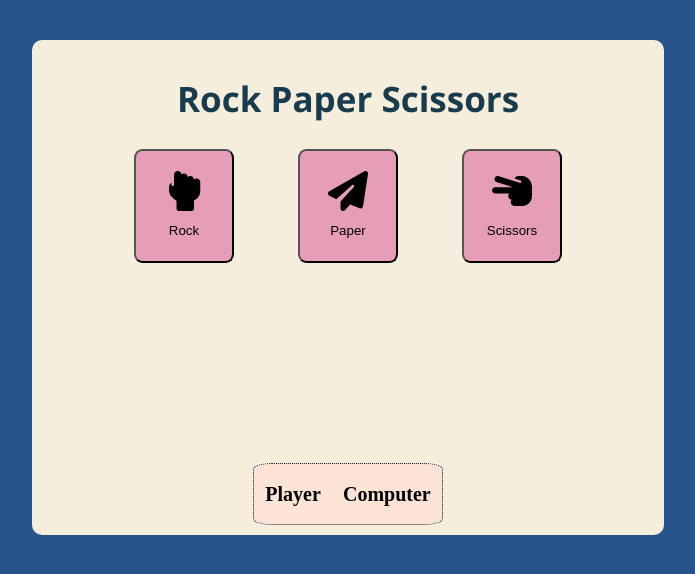
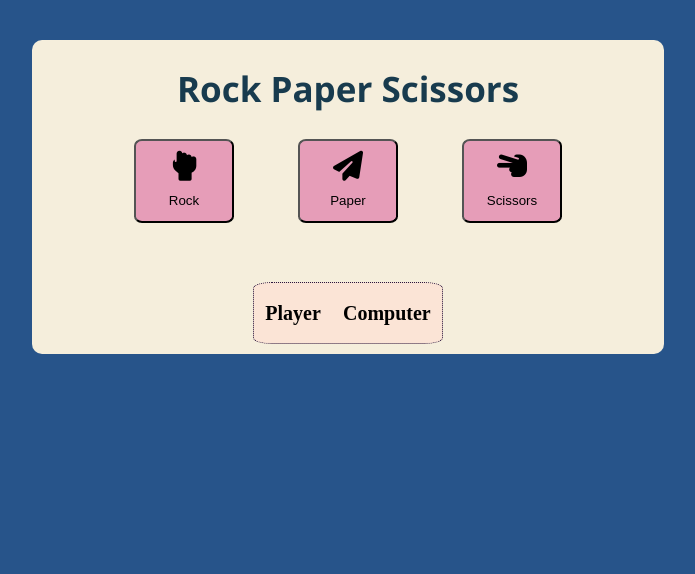
Before and after one commit to mungaig/Rock-Paper-Scissors, a plain HTML site: page index.html in a window 1280 px wide. Shown: the whole page, without its empty margins (292-987 px from the left). Drawn offline with Linux system fonts and the light colour scheme.

Commit message:
Change dimensions of game components

```diff
--- a/styles.css
+++ b/styles.css
@@ -20,7 +20,7 @@ body {
 }
 
 h1{
-    padding-top: 10px;
+    /* padding-top: 10px; */
     color: #183B4E;
     font-family:'Segoe UI', Tahoma, Geneva, Verdana, sans-serif;
     font-size: 35px;
@@ -33,13 +33,13 @@ p{
 button{
     width: 100px;
     margin: 0 30px;
-    padding: 20px;
+    padding: 10px;
     background-color: #E69DB8;
     border-radius: 8%;
 }
 
 button i {
-    font-size: 40px;
+    font-size: 30px;
     padding-bottom: 10px;
 }
 
@@ -62,7 +62,7 @@ button:disabled{
 
 #results{
     width: 80%;
-    height: 20vh;
+    height: auto;
     margin: 15px auto;
 }
 
@@ -83,7 +83,7 @@ button:disabled{
 }
 
 .reset-btn{
-    margin: 20px auto;
+    margin: 15px auto;
     background-color: #261FB3;
     color: #FFF;
     width: auto;
```
